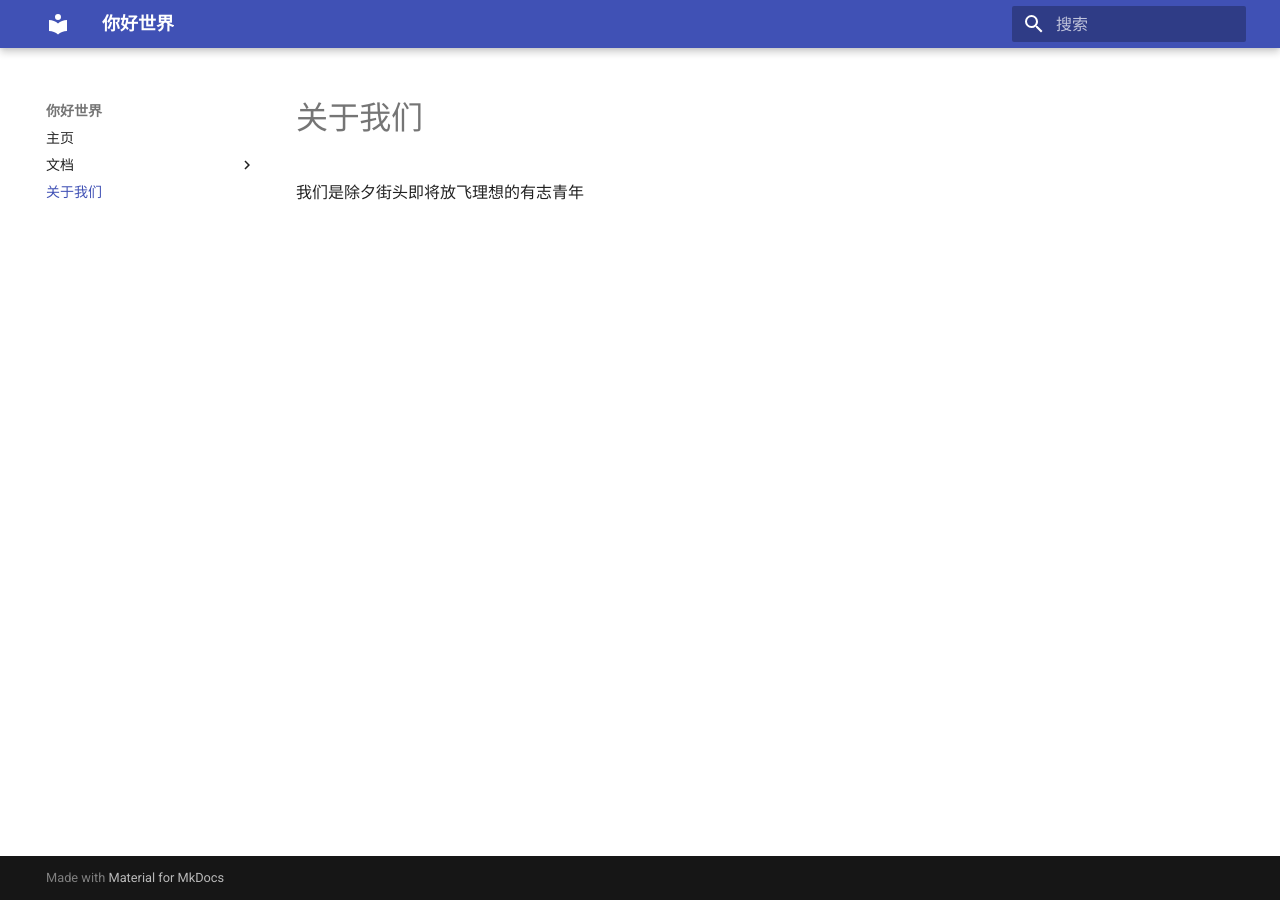
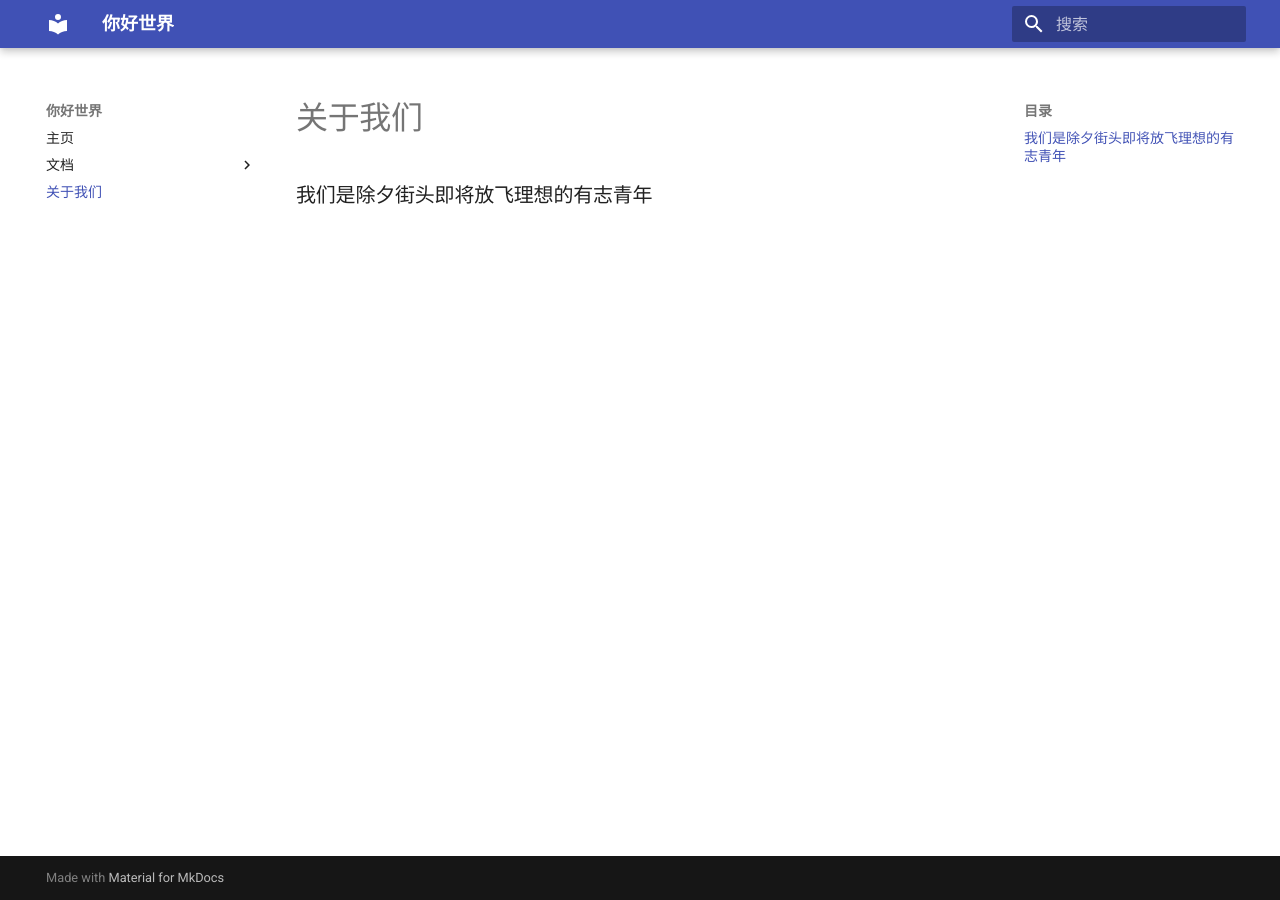
Before and after one commit to jdkdj/worth.github.io, an MkDocs documentation site: the page built from docs/about.md, in a window 1280 px wide. Built offline with MkDocs 1.6.1 and Material for MkDocs 9.7.7, drawn with Linux system fonts in a browser that asks for light colours.

Commit message:
测试修改 验证是否修改后自动部署

```diff
--- a/docs/about.md
+++ b/docs/about.md
@@ -1 +1 @@
-我们是除夕街头即将放飞理想的有志青年
+###我们是除夕街头即将放飞理想的有志青年
```
